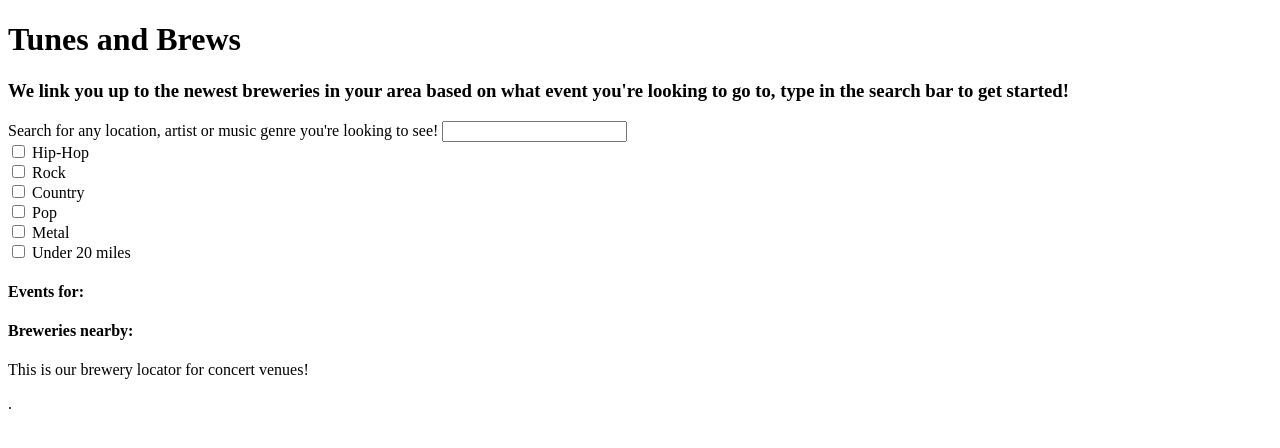
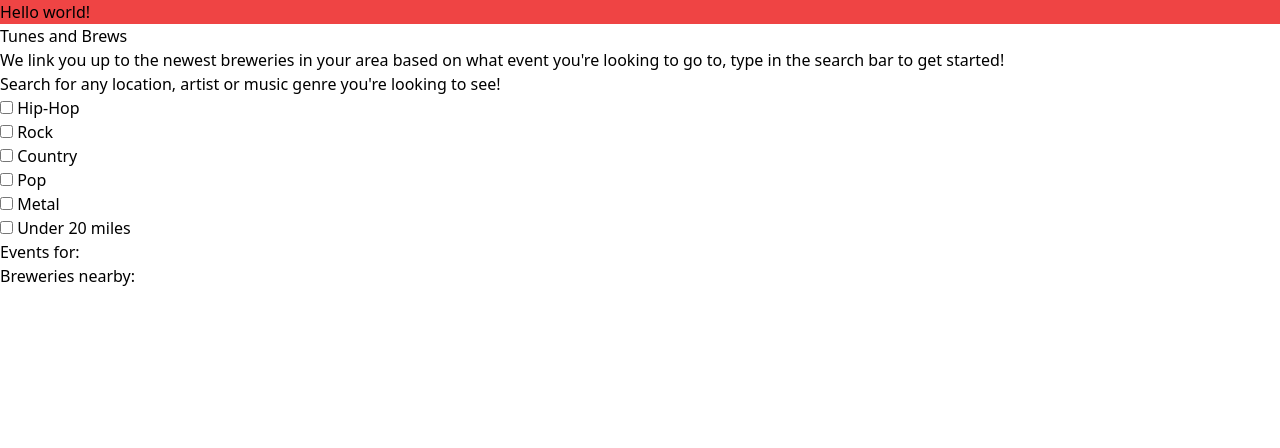
Before and after one commit to wmason1997/Upcoming-Concert-Brewery-Locator, a website: page index.html in a window 1280 px wide. Drawn offline with nearby package versions, Linux system fonts and the light colour scheme; some packages are replaced by stand-ins of ours.

Commit message:
installed tailwind, json files, and node modules

```diff
--- a/index.html
+++ b/index.html
@@ -3,11 +3,13 @@
 <head>
     <meta charset="UTF-8">
     <meta name="viewport" content="width=device-width, initial-scale=1.0">
-    <link rel='stylesheet' href="styles.css" />
-    <title>Document</title>
+    <link rel='stylesheet' href="/dist/output.css" />
+    <title>Tunes and Brews</title>
 </head>
 
 <header>
+    <h1 class="bg-red-500">
+        Hello world!
     <h1 id='page-title'>Tunes and Brews</h1>
 </header>
 <body>
@@ -55,11 +57,10 @@
       </section>
 
 
-    <p>This is our brewery locator for concert venues!</p>
+
     <script src="https://code.jquery.com/jquery-3.6.0.js"></script>
     <script src="https://code.jquery.com/ui/1.13.2/jquery-ui.js"></script>
-    <script src="/script.js"></script>
-    <script src="https://maps.googleapis.com/maps/api/js" async defer></script>.
+    <script src="script.js"></script>
 </body>
 
 </html>
--- /dev/null
+++ b/src/input.css
@@ -0,0 +1,3 @@
+@tailwind base;
+@tailwind components;
+@tailwind utilities;
--- /dev/null
+++ b/tailwind.config.js
@@ -0,0 +1,10 @@
+/** @type {import('tailwindcss').Config} */
+module.exports = {
+  content: ['index.html',
+              'script.js'
+],
+  theme: {
+    extend: {},
+  },
+  plugins: [],
+}
```
Also changed, not shown: package.json (added, +86 -0 lines), dist/output.css (added), 3 other files.
